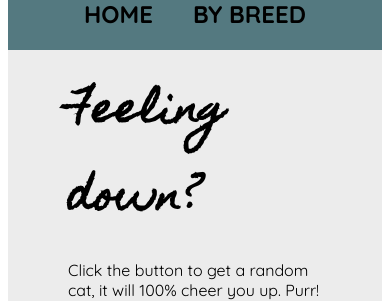
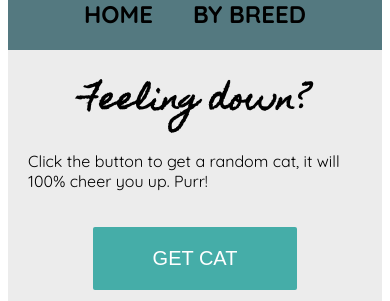
Before and after one commit to Fiothiel/Kitten-Kaboodle, a Vue app: page / in a window 390 px wide. Shown: the part 310-611 px from the top of the page. Built offline with nearby package versions, Linux system fonts and the light colour scheme; no server answers.

Commit message:
Small screen padding and h1 size.

```diff
--- a/src/styles/global.scss
+++ b/src/styles/global.scss
@@ -9,6 +9,10 @@ body {
     font-family: $font-family-heading;
     font-size: 4rem;
     margin: 0;
+
+    @include for-tablet-landscape-down {
+      font-size: 3rem;
+    }
   }
 
   a {
@@ -50,6 +54,10 @@ body {
       flex-direction: column;
       padding: $spacing-medium $spacing-x-large $spacing-x-large $spacing-x-large;
       background-color: $gray-light;
+
+      @include for-tablet-landscape-down {
+        padding: $spacing-medium $spacing-medium $spacing-x-large $spacing-medium;
+      }
     }
   }
 }
```
